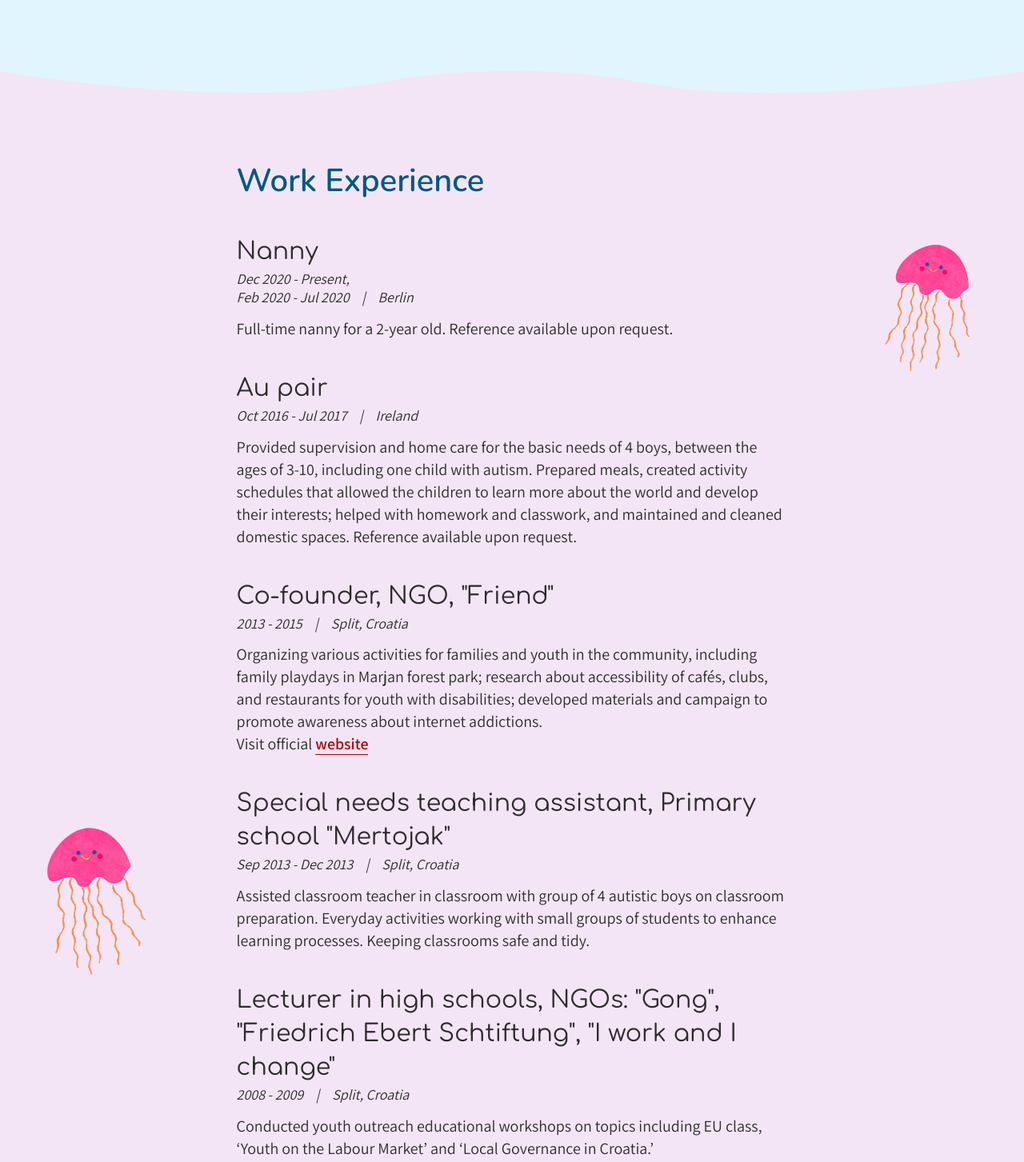
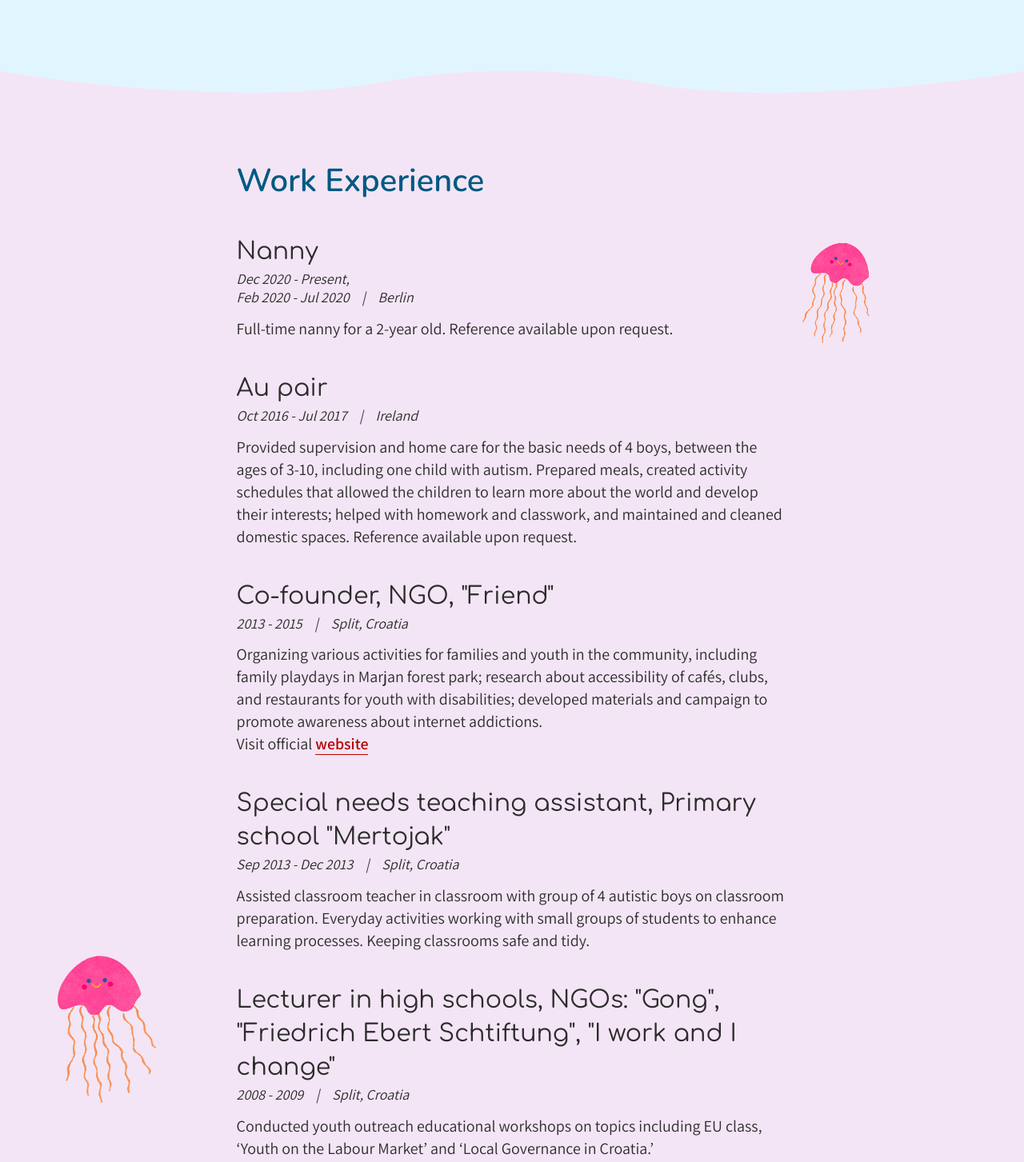
Before and after one commit to shljshlj/antonia_v2, a website built with webpack: page src/index.html in a window 1280 px wide. Shown: the part 1512-2965 px from the top of the page at 80% size. Built offline with nearby package versions, Linux system fonts and the light colour scheme.

Commit message:
Add svg favicon, change position of jellyfish

```diff
--- a/src/index.html
+++ b/src/index.html
@@ -26,8 +26,7 @@
   <meta name="twitter:card" content="summary_large_image">
   <!-- END of SEO -->
 
-  <!-- Font preload -->
-  <!-- <link rel="preload" href="./assets/fonts/Assistant-Regular.ttf" as="font" type="font/ttf" crossorigin> -->
+  <link rel="icon" type="image/svg+xml" href="/favicon.svg">
 
   <!-- Google Analytics-->
 </head>
@@ -128,10 +127,10 @@
       </div>
       <div class="section-container">
         <div class="jelly-container jelly-container--left">
-          <img src="./assets/images/meduza-fuksia.gif" alt="">
+          <img src="./assets/images/meduza-fuksia.gif" alt="" loading="lazy">
         </div>
         <div class="jelly-container jelly-container--right">
-          <img src="./assets/images/meduza-fuksia.gif" alt="">
+          <img src="./assets/images/meduza-fuksia.gif" alt="" loading="lazy">
         </div>
         <div class="main-content">
           <div class="container">
--- a/src/scss/_sections.scss
+++ b/src/scss/_sections.scss
@@ -77,16 +77,27 @@
     position: absolute;
 
     &--left {
-      bottom: 40vh;
-      left: 1vw;
-      width: 17vw;
-      transform: rotate(-15deg);
+      display: none;
+
+      @media (min-width: 1024px) {
+        display: block;
+        bottom: 20vh;
+        left: 2vw;
+        width: 17vw;
+        transform: rotate(-15deg);
+      }
     }
 
     &--right {
-      top: 20vh;
-      right: 1.5vw;
-      width: 15vw;
+      top: -3em;
+      right: 3vw;
+      width: 30vw;
+
+      @media (min-width: 1024px) {
+        top: 20vh;
+        right: 12vw;
+        width: 12vw;
+      }
     }
 
     img {
```
Also changed, not shown: public/favicon.svg (added).
